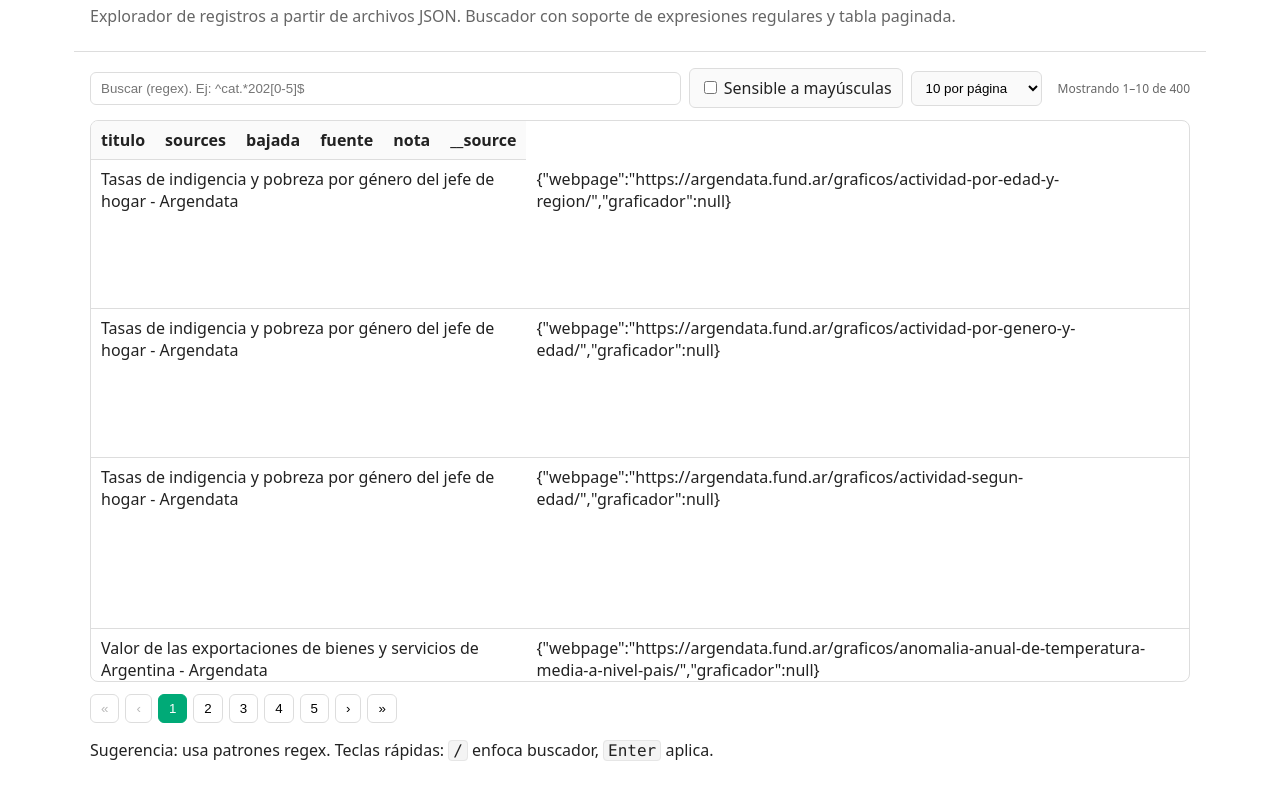
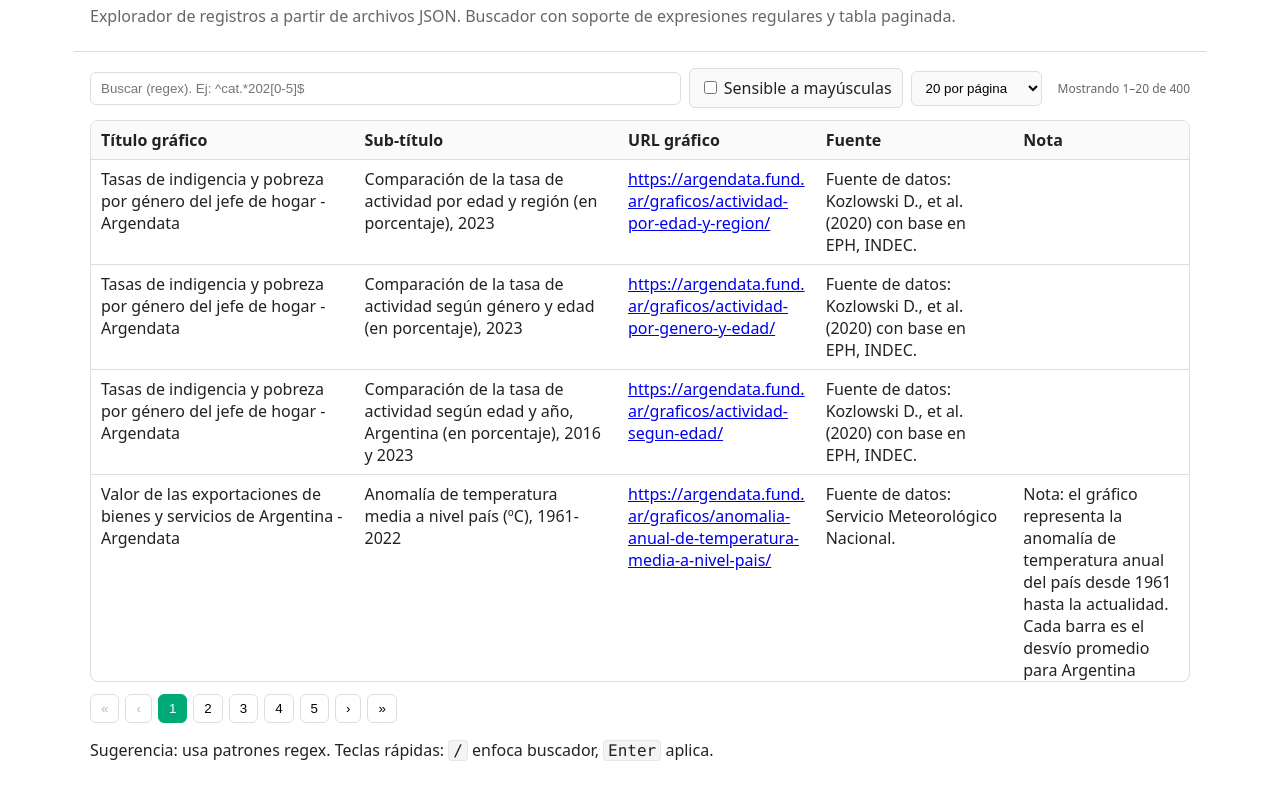
Before and after one commit to argendatafundar/biblioteca, a plain HTML site: page index.html in a window 1280 px wide. Shown: the part 60-853 px from the top of the page. Drawn offline with Linux system fonts and the light colour scheme.

Commit message:
columnas

```diff
--- a/index.html
+++ b/index.html
@@ -15,8 +15,8 @@
     .toolbar input[type="text"]{flex:1 1 260px;padding:8px 10px;border:1px solid var(--border);border-radius:6px}
     .toolbar .hint{font-size:12px;color:var(--muted)}
     .toolbar select, .toolbar button, .toolbar label{padding:8px 10px;border:1px solid var(--border);border-radius:6px;background:#fafafa}
-    table{width:100%;border-collapse:collapse}
-    th,td{padding:8px 10px;border-bottom:1px solid var(--border);vertical-align:top}
+    table{width:100%;border-collapse:collapse;table-layout:fixed}
+    th,td{padding:8px 10px;border-bottom:1px solid var(--border);vertical-align:top;overflow-wrap:anywhere}
     th{background:#fafafa;text-align:left;position:sticky;top:0;z-index:1}
     .pagination{display:flex;gap:6px;align-items:center;flex-wrap:wrap;margin-top:12px}
     .pagination button{padding:6px 10px;border:1px solid var(--border);border-radius:6px;background:#fff;cursor:pointer}
@@ -38,7 +38,8 @@
       <input id="q" type="text" placeholder="Buscar (regex). Ej: ^cat.*202[0-5]$" aria-label="Buscar (regex)">
       <label><input id="case" type="checkbox"> Sensible a mayúsculas</label>
       <select id="pageSize" aria-label="Filas por página">
-        <option value="10" selected>10 por página</option>
+        <option value="10">10 por página</option>
+        <option value="20" selected>20 por página</option>
         <option value="25">25 por página</option>
         <option value="50">50 por página</option>
         <option value="100">100 por página</option>
@@ -49,7 +50,10 @@
 
     <div style="overflow:auto; max-height:70vh; border:1px solid var(--border); border-radius:8px;">
       <table id="table" aria-label="Resultados">
-        <thead><tr id="thead"></tr></thead>
+        <colgroup>
+          <col style="width:24%"><col style="width:24%"><col style="width:18%"><col style="width:18%"><col style="width:16%">
+        </colgroup>
+        <thead id="thead"></thead>
         <tbody id="tbody"></tbody>
       </table>
     </div>
@@ -66,27 +70,15 @@
     const $q = el('q'), $case = el('case'), $pageSize = el('pageSize'), $err = el('err'), $stats = el('stats');
     const $thead = el('thead'), $tbody = el('tbody'), $pager = el('pager');
     let RAW = [];
-    let COLUMNS = [];
     let FILTERED = [];
-    let state = { page: 1, pageSize: 10, pattern: '', flags: 'i' };
+    let state = { page: 1, pageSize: 20, pattern: '', flags: 'i' };
 
-    const SAMPLE_DATA = [
-      { id: 1, nombre: 'Informe A', categoria: 'salud', fecha: '2023-09-01' },
-      { id: 2, nombre: 'Informe B', categoria: 'educación', fecha: '2024-02-10' },
-      { id: 3, nombre: 'Dataset C', categoria: 'economía', fecha: '2022-12-20' },
-      { id: 4, nombre: 'Reporte D', categoria: 'salud', fecha: '2025-06-15' }
-    ];
-
-    function unique(arr){ return Array.from(new Set(arr)); }
-    function inferColumns(rows){
-      const keys = rows.flatMap(r => Object.keys(r ?? {}));
-      return unique(keys);
-    }
     function textOf(v){
       if (v == null) return '';
       if (typeof v === 'object') return JSON.stringify(v);
       return String(v);
     }
+
     function buildRegex(pattern, flags){
       try{
         return { re: new RegExp(pattern, flags), error: null };
@@ -95,12 +87,37 @@
       }
     }
 
+    function getWebpage(src){
+      if (!src) return '';
+      if (Array.isArray(src)){
+        for (const s of src){ if (s && s.webpage) return s.webpage; }
+        return '';
+      }
+      if (typeof src === 'object'){ return src.webpage ?? ''; }
+      return '';
+    }
+
+    const COLUMNS_FIXED = [
+      { header: 'Título gráfico', getText: r => textOf(r.titulo) },
+      { header: 'Sub-título', getText: r => textOf(r.bajada) },
+      { header: 'URL gráfico', getText: r => textOf(getWebpage(r.sources)), render: (r) => {
+          const url = getWebpage(r.sources);
+          if (!url) return document.createTextNode('');
+          const a = document.createElement('a');
+          a.href = url; a.textContent = url; a.target = '_blank'; a.rel = 'noopener';
+          return a;
+        }
+      },
+      { header: 'Fuente', getText: r => textOf(r.fuente) },
+      { header: 'Nota', getText: r => textOf(r.nota) }
+    ];
+
     function renderHeader(){
       $thead.innerHTML = '';
       const tr = document.createElement('tr');
-      for (const k of COLUMNS){
+      for (const c of COLUMNS_FIXED){
         const th = document.createElement('th');
-        th.textContent = k;
+        th.textContent = c.header;
         tr.appendChild(th);
       }
       $thead.appendChild(tr);
@@ -111,9 +128,14 @@
       const frag = document.createDocumentFragment();
       for (const row of rows){
         const tr = document.createElement('tr');
-        for (const k of COLUMNS){
+        for (const c of COLUMNS_FIXED){
           const td = document.createElement('td');
-          td.textContent = textOf(row[k]);
+          if (c.render){
+            const node = c.render(row);
+            td.appendChild(node);
+          }else{
+            td.textContent = c.getText(row);
+          }
           tr.appendChild(td);
         }
         frag.appendChild(tr);
@@ -163,8 +185,8 @@
       }
       $err.textContent = '';
       return RAW.filter(row => {
-        for (const k of COLUMNS){
-          if (re.test(textOf(row[k]))) return true;
+        for (const c of COLUMNS_FIXED){
+          if (re.test(c.getText(row))) return true;
         }
         return false;
       });
@@ -186,17 +208,16 @@
     }
 
     async function loadData(){
-      // Carga consolidada desde manifest.json (raíz). Si falla, usa SAMPLE_DATA
       try{
         const res = await fetch('manifest.json', { cache: 'no-store' });
         if (!res.ok) throw new Error('manifest no disponible');
         const manifest = await res.json(); // { items: [...] }
         const items = Array.isArray(manifest.items) ? manifest.items : [];
-        RAW = items.length ? items : SAMPLE_DATA;
+        RAW = items.length ? items : [];
       }catch(_){
-        RAW = SAMPLE_DATA;
+        RAW = [];
       }
-      COLUMNS = inferColumns(RAW);
+      $pageSize.value = String(state.pageSize);
       update();
     }
 
```
